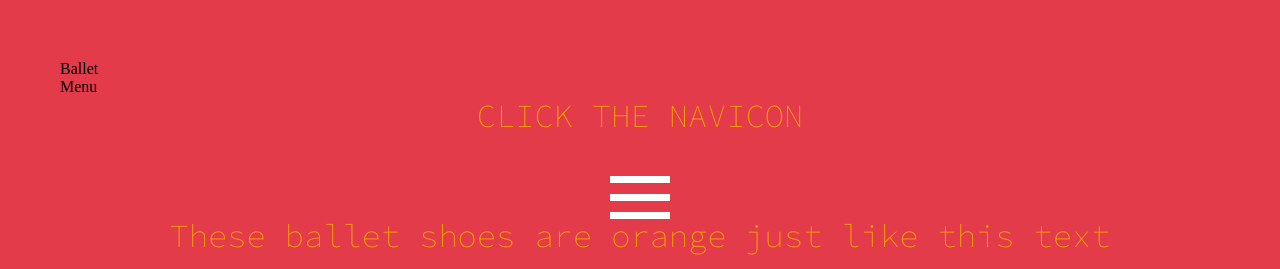
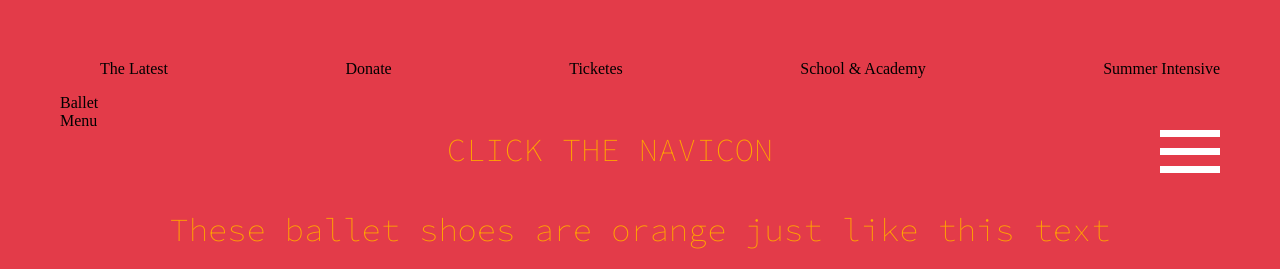
Before and after one commit to unachoza/Milwaukee-Ballet, a plain HTML site: page index.html in a window 1280 px wide. Shown: the top 269 px of the page. Drawn offline with nearby package versions, Linux system fonts and the light colour scheme.

Commit message:
action items nav space between

```diff
--- a/index.html
+++ b/index.html
@@ -5,37 +5,45 @@
   <meta name="viewport" content="width=device-width, initial-scale=1.0">
   <meta http-equiv="X-UA-Compatible" content="ie=edge">
   <title>Milwaukee Ballet</title>
-<script src="https://ajax.googleapis.com/ajax/libs/jquery/3.4.1/jquery.min.js"></script>
-<link rel="stylesheet" type="text/css" href="style.css">
+  <script src="https://ajax.googleapis.com/ajax/libs/jquery/3.4.1/jquery.min.js"></script>
+  <link rel="stylesheet" type="text/css" href="style.css">
 
 </head>
 
 <body>
+    <section id="nav-container" rold="banner">
+        <nav class="action-items">
+            <ul>
+                <li>The Latest</li>
+                <li>Donate </li>
+                <li>Ticketes</li>
+                <li>School & Academy</li>
+                <li>Summer Intensive</li>
+            </ul>
+        </nav>
+    </section>
   <header>
     <div class="word-mark">Ballet</div>
     <div class="search-container"></div>
     <div class="menu-container">
       <div>Menu</div>
-      <a class="McButton" data="hamburger-menu">
-        <b></b>
-        <b></b>
-        <b></b>
-      </a>
+    </div>
+    <div class="menu">
+      <span class="menu-global menu-top"></span>
+      <span class="menu-global menu-middle"></span>
+      <span class="menu-global menu-bottom"></span>
     </div>
   </header>
   <main>
-      <link href='https://fonts.googleapis.com/css?family=Source+Code+Pro:200,300' rel='stylesheet' type='text/css'>
+    <link href='https://fonts.googleapis.com/css?family=Source+Code+Pro:200,300' rel='stylesheet' type='text/css'>
 
-<h1>CLICK THE NAVICON</h1>
+    <h1>CLICK THE NAVICON</h1>
 
-<div class="menu">
-  <span class="menu-global menu-top"></span>
-  <span class="menu-global menu-middle"></span>
-  <span class="menu-global menu-bottom"></span>
-</div>
+
   </main>
   <h1>These ballet shoes are orange just like this text</h1>
   <img src="https://www.milwaukeeballet.org/wp-content/uploads/2019/06/feet.jpg" alt="ballerina on point" />
 </body>
 <script src="script.js"></script>
+
 </html>
--- a/style.css
+++ b/style.css
@@ -34,6 +34,7 @@ h1  {
   position: relative;
   width: 40px;
   height: 40px;
+  float: right;
 }
 .menu-global {
   backface-visibility: hidden;
@@ -67,3 +68,12 @@ h1  {
   transform: rotate(-410deg);
   transition: 0.55s 0.5s;
 }
+li {
+    display: inline-block;
+}
+
+ul {
+    display: flex;
+    justify-content: space-between
+
+}
```
